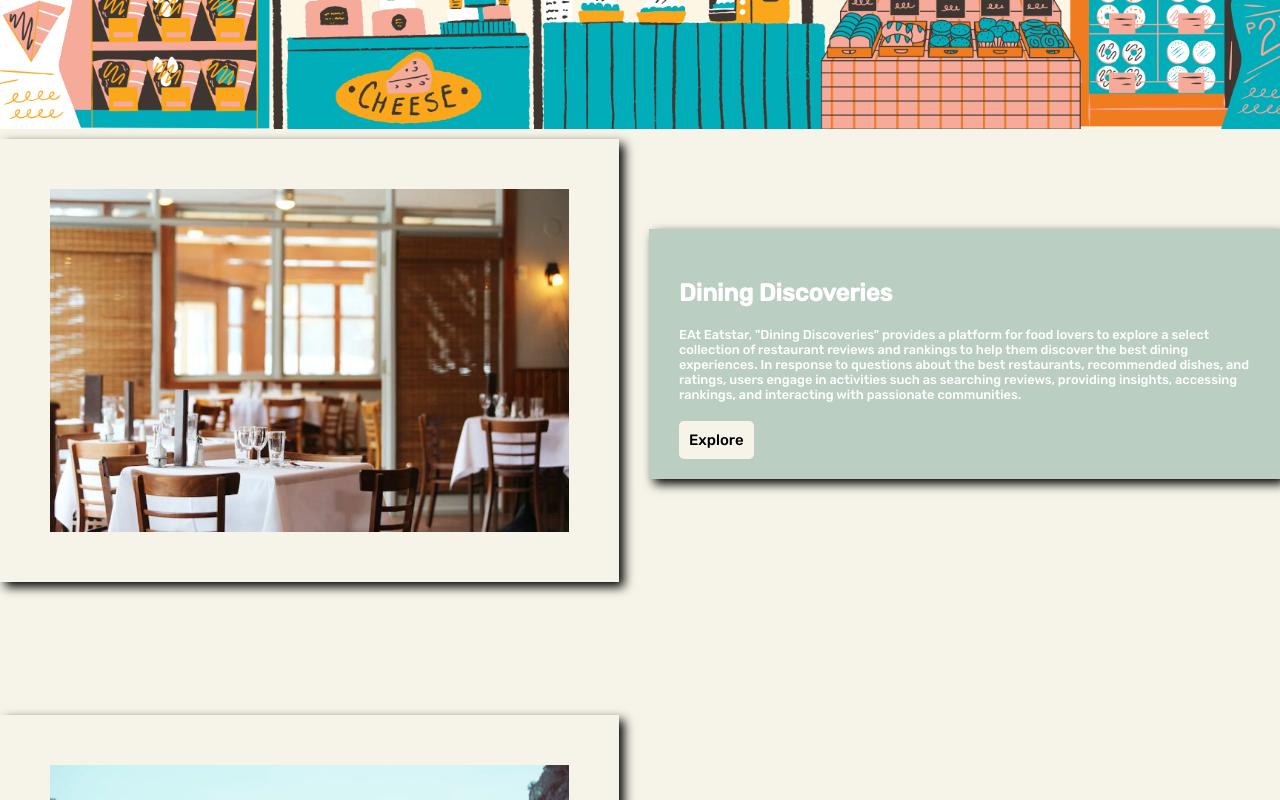
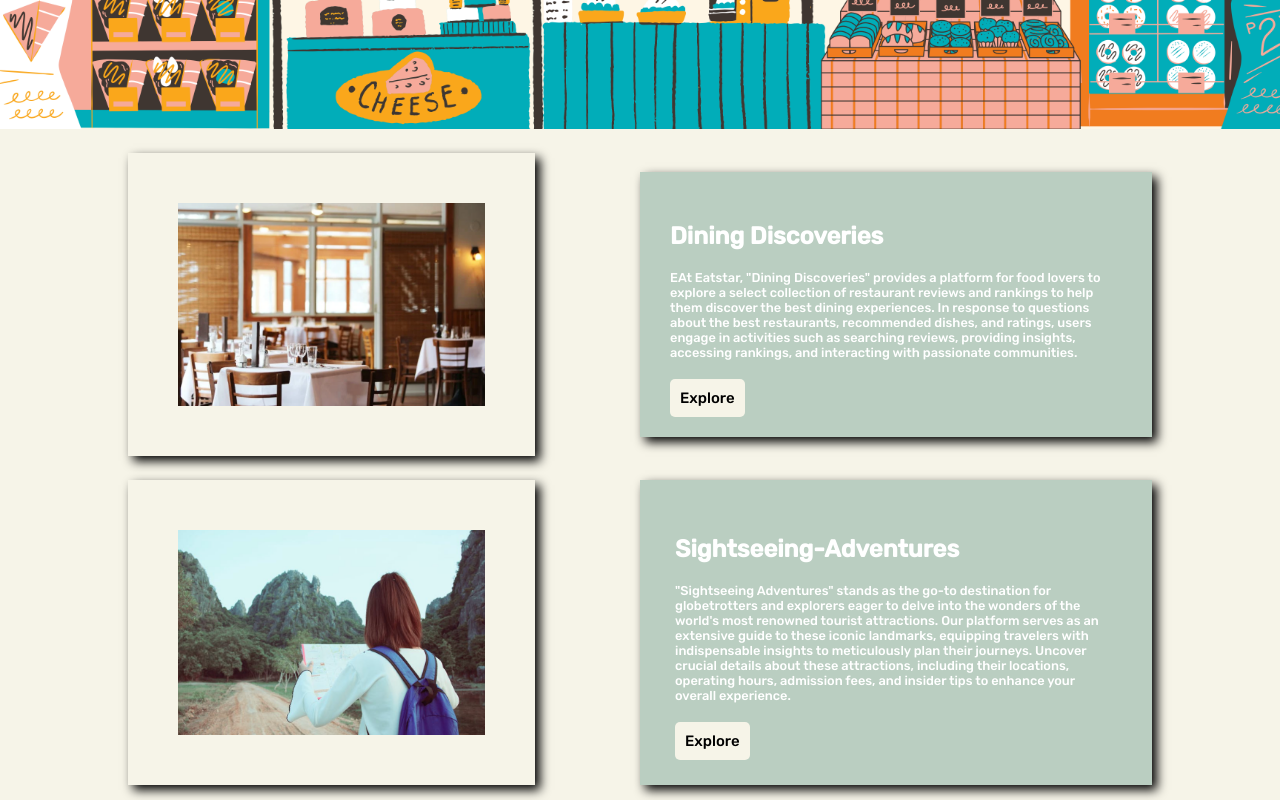
Before and after one commit to dannykim1837/portfolio1, a plain HTML site: page index.html in a window 1280 px wide. Shown: the part 600-1400 px from the top of the page. Drawn offline with Linux system fonts and the light colour scheme; a web font is replaced by a local one.

Commit message:
whitespace

```diff
--- a/styles/styles.css
+++ b/styles/styles.css
@@ -1,6 +1,5 @@
 @import url('https://fonts.googleapis.com/css2?family=Dosis:wght@200&family=Kdam+Thmor+Pro&family=Rubik:wght@500&display=swap');
 body {
-    background-color: #f6f4e8;
     margin: 0;
     padding: 0;
     font-family: Rubik, Kadam-Thmor-Pro, Dosis;
@@ -8,7 +7,7 @@ body {
 }
 .home-grid{
     display: grid;
-    grid-template-columns: 1fr 1fr;
+    grid-template-columns: 1fr 1fr 1fr 1fr 1fr 1fr 1fr 1fr 1fr 1fr;
     grid-template-rows: auto;
 }
 .home-grid-dining{
@@ -19,7 +18,7 @@ body {
 }
 .home-grid-dining3{
     display: grid;
-    grid-template-columns: 1fr 1fr 1fr 1fr 2fr;
+    grid-template-columns: 1fr 1fr 2fr 1fr;
     grid-template-rows: auto;
     font-size: 9px;
     margin: 70px;
@@ -121,7 +120,7 @@ nav a {
     height: 800px;
     background-color: #f6f4e8;
     grid-column: 1/11;
-    grid-row: 4/9;
+    grid-row: 1/11;
 }
 
 footer {
@@ -133,7 +132,9 @@ footer {
     display: flex;
     justify-content: space-around;
     align-items: center;
-}
+    margin-top: 200px;
+
+    }
 footer a{
     color: black;
     text-align: center;
@@ -142,19 +143,21 @@ footer a{
 .msg{
 background-color: #bacec1;
 padding: 30px;
-grid-column: 7/10;
-grid-row: 3/3;
+grid-column: 6/10;
+grid-row: 2/3;
 box-shadow: 5px 5px 10px black;
-margin-top: 100px;
+margin: auto;
+
 }
 
 .msg1{
     background-color: #bacec1;
     padding: 35px;
-    grid-column: 7/10;
-    grid-row: 6/6;
+    grid-column: 6/10;
+    grid-row: 4/5;
     box-shadow: 5px 5px 10px black;
-    margin-top: 100px;
+    margin: auto;
+
     }
 .msg h2, .msg1 h2{
 color: white;
@@ -169,18 +172,19 @@ padding-bottom: 15px;
 .restaurants {
     width: 80%;
     box-shadow: 5px 5px 10px black;
-    grid-column: 3/7;
-    grid-row: 1/8;
+    grid-column: 2/5;
+    grid-row: 2/3;
     padding: 50px;
-    margin-top: 10px;
+    margin: auto;
 }
 
 .sightseeing {
     width: 80%;
     box-shadow: 5px 5px 10px black;
-    grid-column: 3/7;
-    grid-row: 6/8;
+    grid-column: 2/5;
+    grid-row: 4/5;
     padding: 50px;
+    margin: auto;
 }
 
 .banner-one{
```
